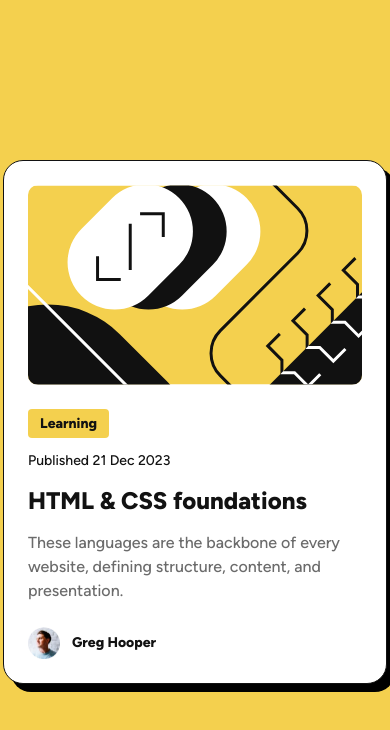
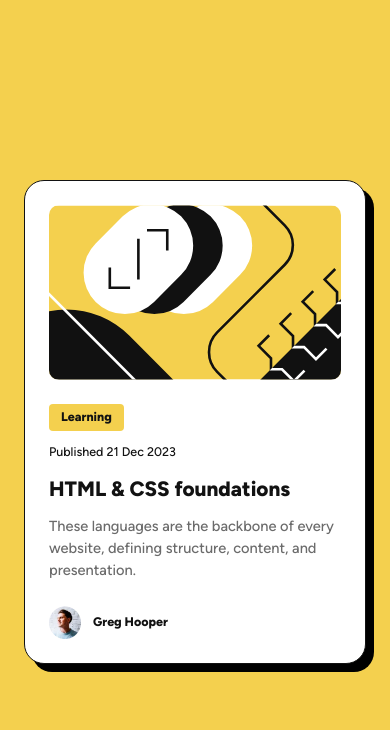
Before and after one commit to jyeharry/blog-preview-card, a plain HTML site: page index.html in a window 390 px wide. Drawn offline with Linux system fonts and the light colour scheme.

Commit message:
Use clamp() for dynamic font sizes

```diff
--- a/styles/style.css
+++ b/styles/style.css
@@ -29,7 +29,7 @@
 }
 
 .txt-heading {
-  font-size: 24px;
+  font-size: clamp(1.25rem, 5.33vw, 1.5rem);
   line-height: 150%;
   font-weight: 800;
   letter-spacing: 0;
@@ -38,13 +38,14 @@
 .txt-body {
   line-height: 150%;
   color: var(--gray-500);
+  font-size: clamp(14px, 3.75vw, 16px);
   letter-spacing: 0;
   font-weight: 500;
 }
 
 .txt-metadata, .txt-metadata--bold {
   letter-spacing: 0;
-  font-size: 14px;
+  font-size: clamp(12px, 3.2vw, 14px);
   line-height: 150%;
 }
 
@@ -65,6 +66,7 @@ body {
   justify-content: center;
   align-items: center;
   height: 100vh;
+  padding: var(--space-xl);
 }
 
 .card__link {
```
Also changed, not shown: 1 other file.
